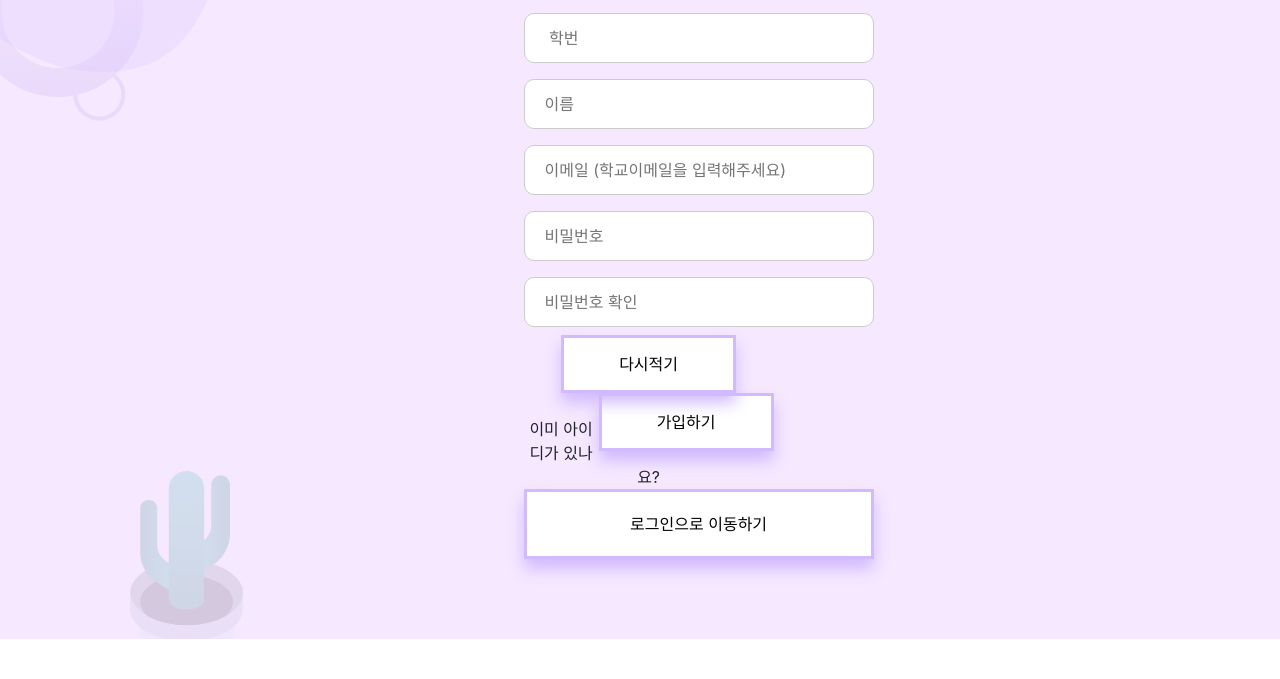
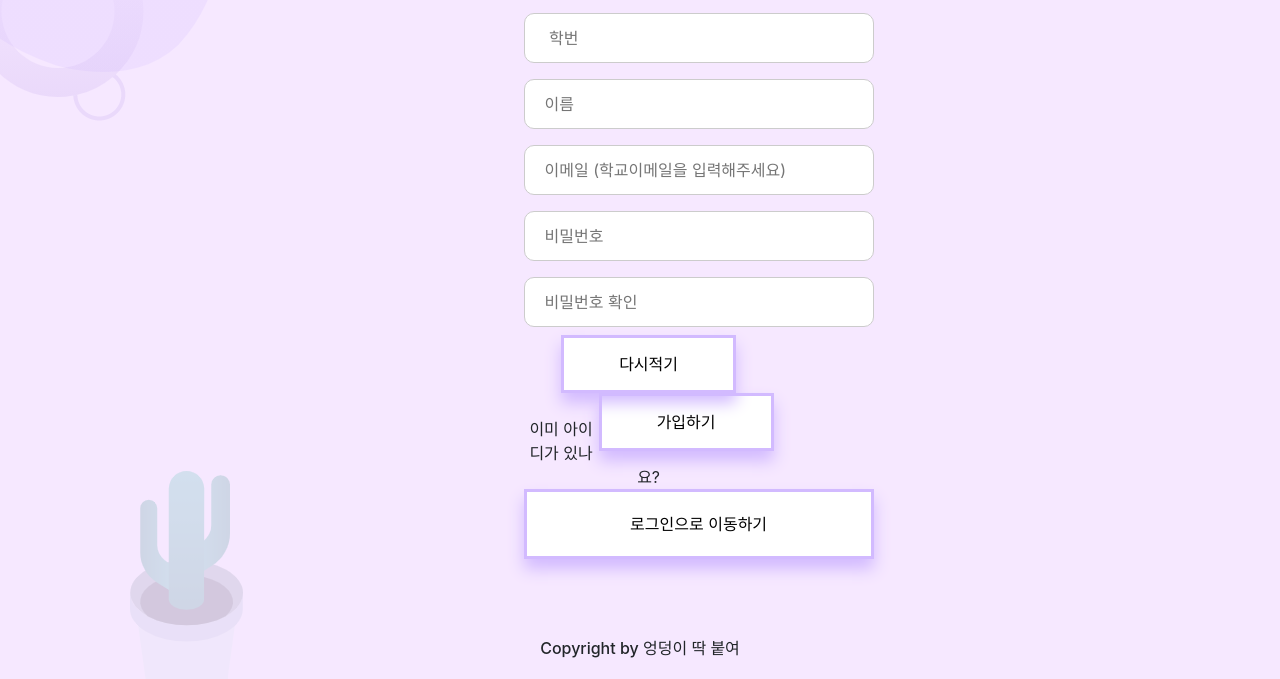
Before and after one commit to bsu414/Gsmfestival-Master, a plain HTML site: page signup.html in a window 1280 px wide. Shown: the part 197-876 px from the top of the page. Before the commit the page ends 836 px from the top, so only its background shows below. Drawn offline with nearby package versions, Linux system fonts and the light colour scheme.

Commit message:
footer추가

```diff
--- a/signup.css
+++ b/signup.css
@@ -80,6 +80,8 @@ button:hover {
   box-shadow: 0px 20px 20px rgb(223, 222, 222);
   color: #fff;
   transform: translateY(-7px);
+}
+
 @keyframes fadein {
   from {
       opacity:0;
@@ -88,4 +90,9 @@ button:hover {
       opacity:1;
   }
 }
+
+footer {
+  text-align: center;
+  height: 5%;
+}
 /*# sourceMappingURL=signup.css.map */
--- a/signup.html
+++ b/signup.html
@@ -79,5 +79,7 @@
     </script>
 
 </body>
-
+<footer>
+    <h6>Copyright by 엉덩이 딱 붙여</h6>
+</footer>
 </html>
```
